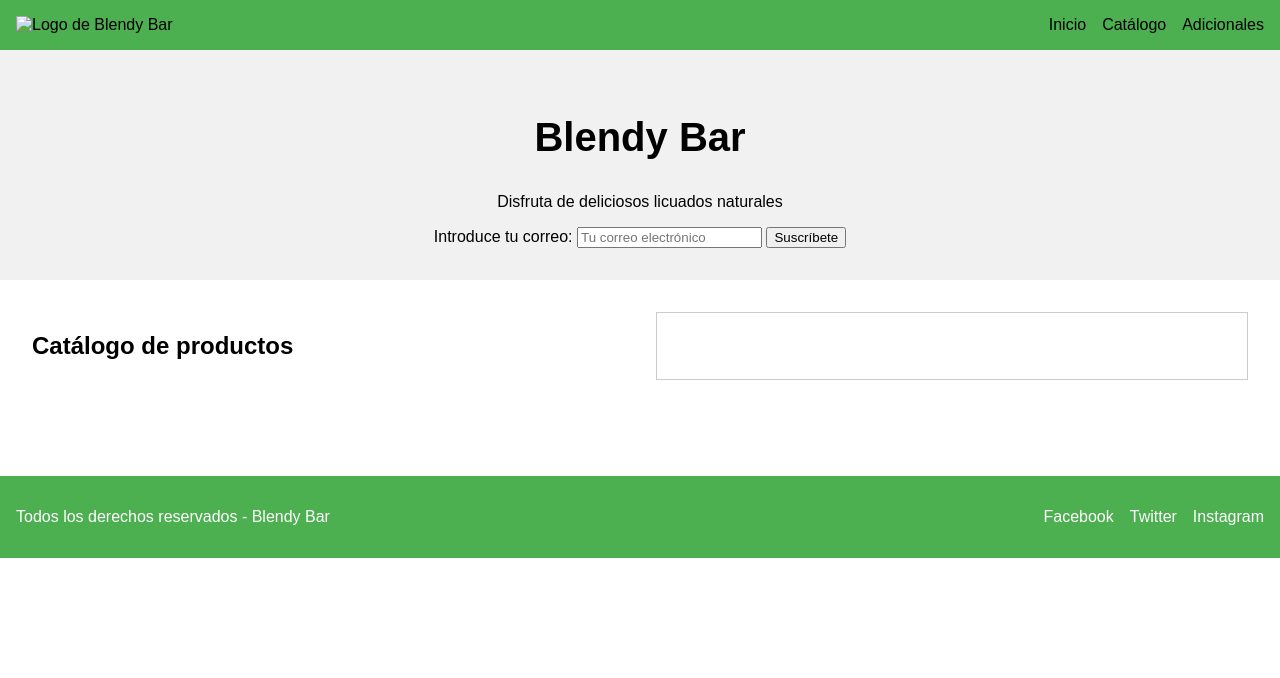
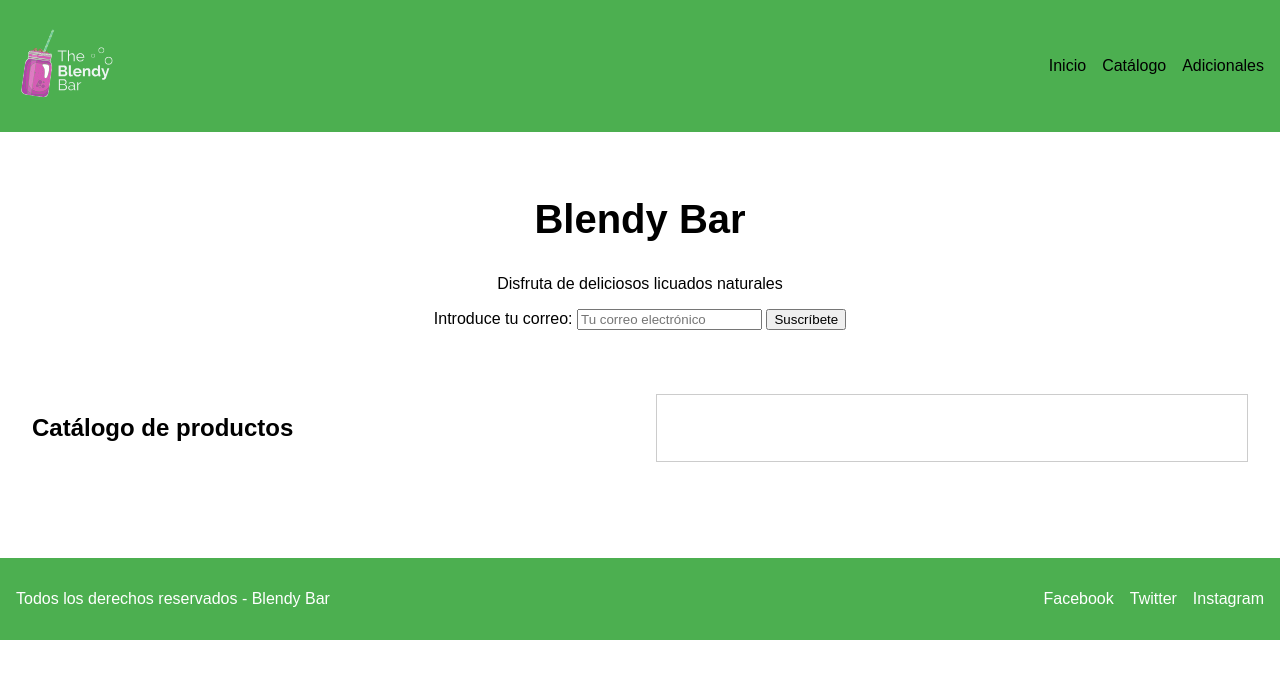
Before and after one commit to Hafid-Davila/U-Camp-Bootcamp-Fullstack-C12-Proyectos, a plain HTML site: page ProyectoLandingPage/index.html in a window 1280 px wide. Drawn offline with Linux system fonts and the light colour scheme.

Commit message:
added brand colors and added logo to header

```diff
--- a/ProyectoLandingPage/index.html
+++ b/ProyectoLandingPage/index.html
@@ -1,15 +1,17 @@
 <!DOCTYPE html>
 <html lang="es">
+
 <head>
   <meta charset="UTF-8">
   <meta name="viewport" content="width=device-width, initial-scale=1.0">
   <title>Blendy Bar</title>
-  <link rel="stylesheet"  href="styles.css">
+  <link rel="stylesheet" href="styles.css">
 </head>
+
 <body>
   <header>
     <nav>
-      <img src="logo.png" alt="Logo de Blendy Bar">
+      <img src="images/TheBlendyBarLogo.svg " alt="Logo de Blendy Bar">
       <ul>
         <li><a href="#jumbotron">Inicio</a></li>
         <li><a href="#catalogo">Catálogo</a></li>
@@ -45,4 +47,5 @@
     </div>
   </footer>
 </body>
+
 </html>
--- a/ProyectoLandingPage/styles.css
+++ b/ProyectoLandingPage/styles.css
@@ -35,7 +35,7 @@ nav li {
 
 /* Jumbotron */
 #jumbotron {
-    background-color: #f1f1f1;
+    background-color: #FFFFFF;
     padding: 2rem;
     text-align: center;
 }
```
Also changed, not shown: ProyectoLandingPage/images/BlendyBarLogo.png (added), ProyectoLandingPage/images/TheBlendyBarLogo.svg (added).
